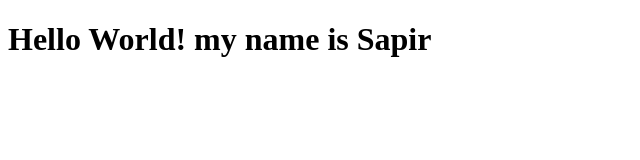
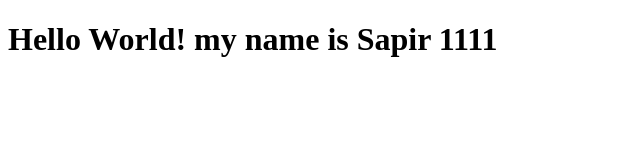
Before and after one commit to sapcho/test, a plain HTML site: page index.html in a window 1280 px wide. Shown: the full height of the page, 0-640 px from the left. Drawn offline with Linux system fonts and the light colour scheme.

Commit message:
last changes

```diff
--- a/index.html
+++ b/index.html
@@ -5,6 +5,6 @@
     <title>Title</title>
   </head>
   <body>
-    <h1>Hello World! my name is Sapir</h1>
+    <h1>Hello World! my name is Sapir 1111</h1>
   </body>
 </html>
```
